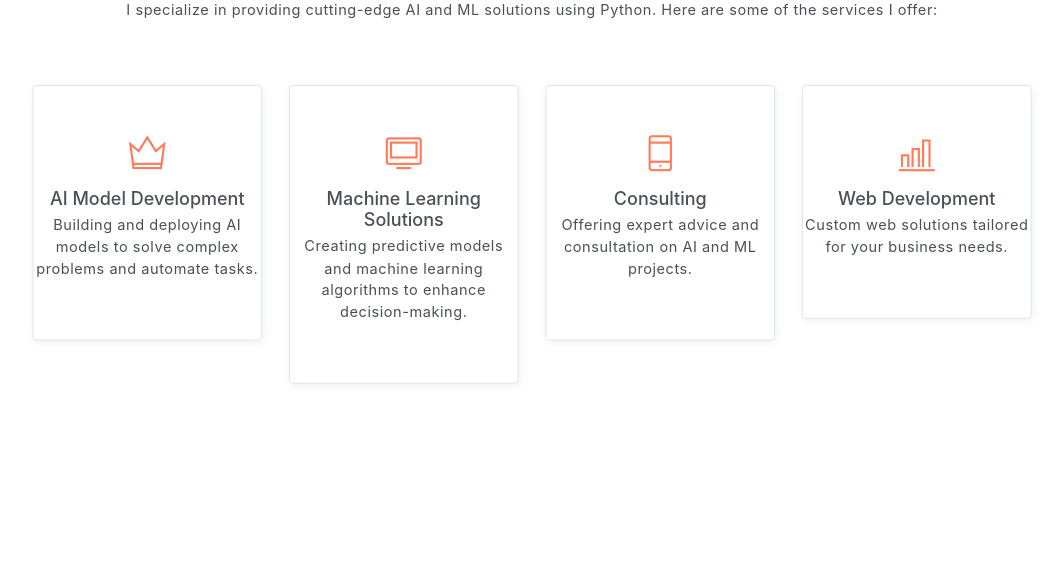
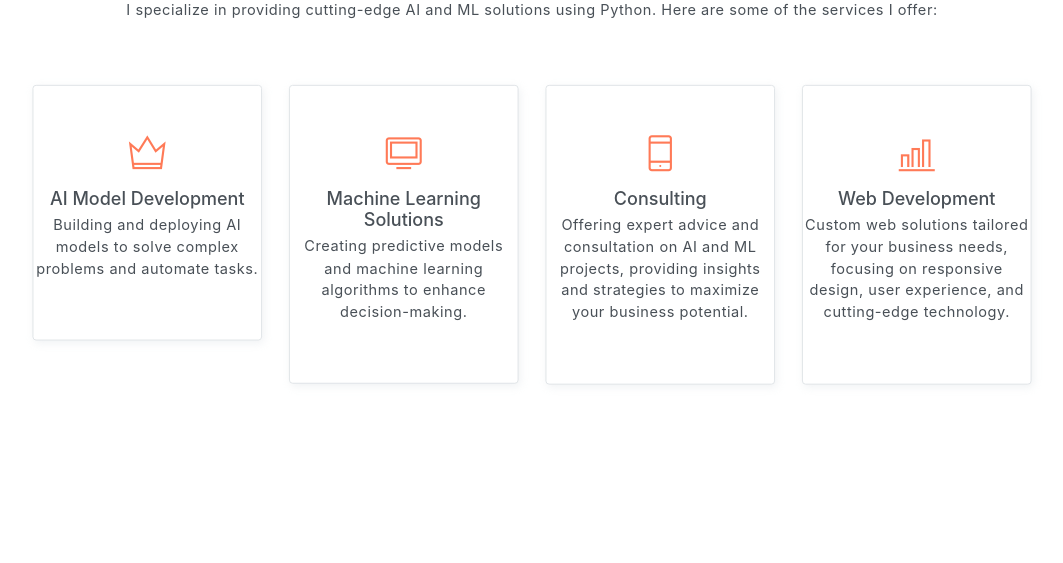
Before and after one commit to dhaerieshan/Portfolio_Django, a Django app: page / in a window 1280 px wide. Shown: the part 1430-1993 px from the top of the page, without its empty margins (108-1171 px from the left). Run offline with Django 5.2, Linux system fonts and the light colour scheme; some libraries are stand-ins or nearby versions.

```diff
--- a/myapp/templates/myapp/index.html
+++ b/myapp/templates/myapp/index.html
@@ -175,7 +175,7 @@
                         <div class="card-body">
                             <i class="icon ti-mobile"></i>
                             <h5>Consulting</h5>
-                            <p>Offering expert advice and consultation on AI and ML projects.</p>
+                            <p>Offering expert advice and consultation on AI and ML projects, providing insights and strategies to maximize your business potential.</p>
                         </div>
                     </div>
                 </div>
@@ -184,7 +184,7 @@
                         <div class="card-body">
                             <i class="icon ti-bar-chart"></i>
                             <h5>Web Development</h5>
-                            <p>Custom web solutions tailored for your business needs.</p>
+                            <p>Custom web solutions tailored for your business needs, focusing on responsive design, user experience, and cutting-edge technology.</p>
                         </div>
                     </div>
                 </div>
```
